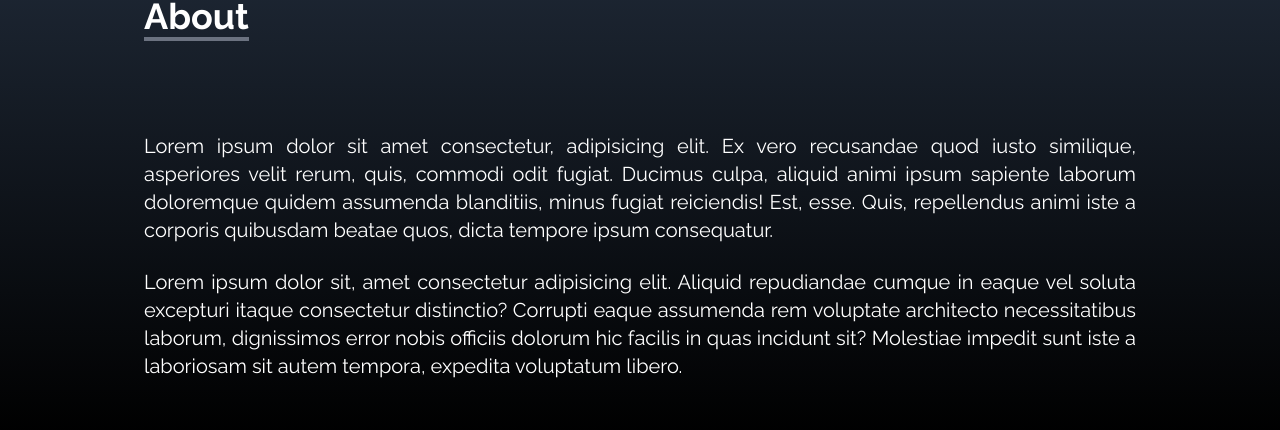
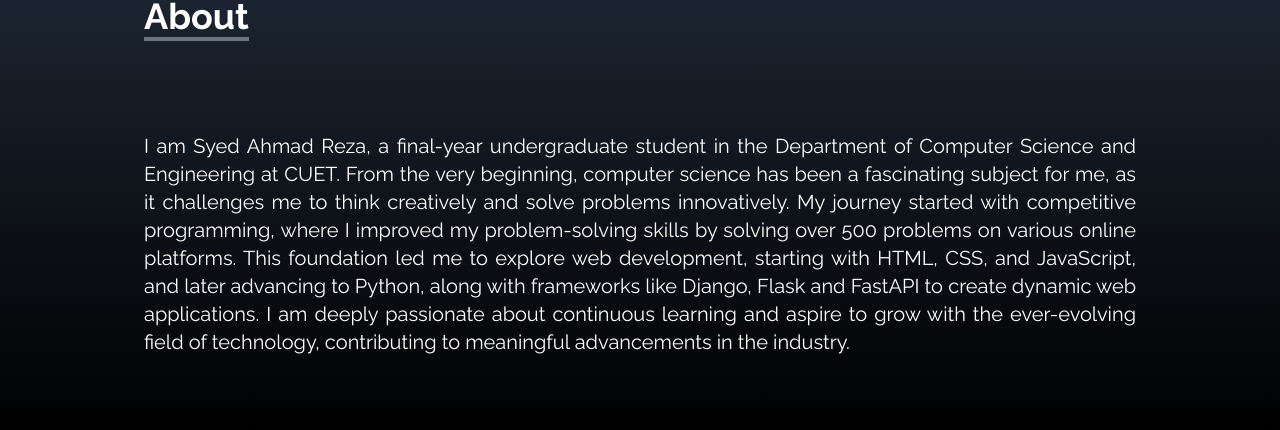
Before and after one commit to iAmAreza/My-Portfolio, a React (Vite) app: page / in a window 1280 px wide. Shown: the part 940-1370 px from the top of the page. Built offline with nearby package versions, Linux system fonts and the light colour scheme.

Commit message:
update about section and remove eslint error

```diff
--- a/src/App.jsx
+++ b/src/App.jsx
@@ -1,4 +1,3 @@
-import { useState } from 'react'
 import Navbar from './components/Navbar/Navbar'
 import Home from './components/Home/Home'
 import SocialLinks from './components/SocialLinks/SocialLinks'
@@ -7,7 +6,7 @@ import Portfolio from './components/Portfolio/Portfolio'
 import Experience from './components/Experience/Experience'
 import Contact from './components/Contact/Contact'
 function App() {
-  const [count, setCount] = useState(0)
+
 
   return (
     <>
--- a/src/components/About/About.jsx
+++ b/src/components/About/About.jsx
@@ -1,5 +1,3 @@
-import React from 'react';
-
 const About = () => {
   return (
     <div
@@ -13,24 +11,10 @@ const About = () => {
           </p>
         </div>
         <p className="text-lg md:text-xl mt-8 md:mt-16 text-justify">
-          Lorem ipsum dolor sit amet consectetur, adipisicing elit. Ex vero
-          recusandae quod iusto similique, asperiores velit rerum, quis, commodi
-          odit fugiat. Ducimus culpa, aliquid animi ipsum sapiente laborum
-          doloremque quidem assumenda blanditiis, minus fugiat reiciendis! Est,
-          esse. Quis, repellendus animi iste a corporis quibusdam beatae quos,
-          dicta tempore ipsum consequatur.
+        I am Syed Ahmad Reza, a final-year undergraduate student in the Department of Computer Science and Engineering at CUET. From the very beginning, computer science has been a fascinating subject for me, as it challenges me to think creatively and solve problems innovatively. My journey started with competitive programming, where I improved my problem-solving skills by solving over 500 problems on various online platforms. This foundation led me to explore web development, starting with HTML, CSS, and JavaScript, and later advancing to Python, along with frameworks like Django, Flask and FastAPI to create dynamic web applications. I am deeply passionate about continuous learning and aspire to grow with the ever-evolving field of technology, contributing to meaningful advancements in the industry.
         </p>
 
         <br />
-
-        <p className="text-lg md:text-xl text-justify">
-          Lorem ipsum dolor sit, amet consectetur adipisicing elit. Aliquid
-          repudiandae cumque in eaque vel soluta excepturi itaque consectetur
-          distinctio? Corrupti eaque assumenda rem voluptate architecto
-          necessitatibus laborum, dignissimos error nobis officiis dolorum hic
-          facilis in quas incidunt sit? Molestiae impedit sunt iste a laboriosam
-          sit autem tempora, expedita voluptatum libero.
-        </p>
       </div>
     </div>
   );
--- a/src/components/Contact/Contact.jsx
+++ b/src/components/Contact/Contact.jsx
@@ -1,5 +1,3 @@
-import React from 'react'
-
 function Contact() {
   return (
     <div name='Contact' className='w-full h-screen bg-gradient-to-b from-black to-gray-800 p-4 text-white'>
@@ -14,7 +12,7 @@ function Contact() {
             <input type="text" name='name' placeholder='Enter your name' className='p-2 bg-transparent border-2 rounded-md text-white focus:outline-none'/>
             <input type="text" name='email' placeholder='Enter your email' className='p-2 bg-transparent border-2 my-4 rounded-md text-white focus:outline-none'/>
             <textarea name="message" rows='10' placeholder='Enter your message' className='bg-transparent p-2 border-2 rounded-md text-white focus:outline-none'></textarea>
-            <button className='text-white bg-gradient-to-b from-cyan-500 to-blue-500 px-6 py-3 my-8 mx-auto flex items-center rounded-md hover:scale-110 duration-300'>Let's talk</button>
+            <button className='text-white bg-gradient-to-b from-cyan-500 to-blue-500 px-6 py-3 my-8 mx-auto flex items-center rounded-md hover:scale-110 duration-300'>{`Let's`} talk</button>
           </form>
 
         </div>
--- a/src/components/Experience/Experience.jsx
+++ b/src/components/Experience/Experience.jsx
@@ -1,4 +1,3 @@
-import React from 'react'
 import html from '../../assets/images/html.png'
 import css from '../../assets/images/css.png'
 import python from '../../assets/images/python.png'
--- a/src/components/Home/Home.jsx
+++ b/src/components/Home/Home.jsx
@@ -1,4 +1,3 @@
-import React from 'react';
 import { GoArrowRight } from 'react-icons/go';
 import myimg from '../../assets/images/myimage.png';
 import { Link } from 'react-scroll';
@@ -12,7 +11,7 @@ const Home = () => {
         {/* Text Section */}
         <div className="text-center md:text-left md:w-1/2">
           <h1 className="text-2xl sm:text-3xl font-bold mb-4 z-10">
-            I'm a Full Stack Developer and Machine Learning Enthusiast
+            {`I'm`} a Full Stack Developer and Machine Learning Enthusiast
           </h1>
           <p className="text-gray-400 mb-4 max-w-full sm:max-w-md text-sm sm:text-base z-10">
             I have done various projects on machine learning and built
--- a/src/components/Navbar/Navbar.jsx
+++ b/src/components/Navbar/Navbar.jsx
@@ -1,4 +1,4 @@
-import React, { useState } from 'react';
+import  { useState } from 'react';
 import { FaBars, FaTimes } from 'react-icons/fa';
 import { Link } from 'react-scroll';
 
--- a/src/components/Portfolio/Portfolio.jsx
+++ b/src/components/Portfolio/Portfolio.jsx
@@ -1,4 +1,3 @@
-import React from 'react';
 import project1 from '../../assets/images/project 1.png';
 import project2 from '../../assets/images/project 2.png';
 import project3 from '../../assets/images/project 3.png';
--- a/src/components/SocialLinks/SocialLinks.jsx
+++ b/src/components/SocialLinks/SocialLinks.jsx
@@ -1,4 +1,3 @@
-import React from 'react';
 import { FaGithub, FaLinkedin } from 'react-icons/fa';
 import { HiOutlineMail } from 'react-icons/hi';
 import { BsFillPersonLinesFill } from 'react-icons/bs';
```
